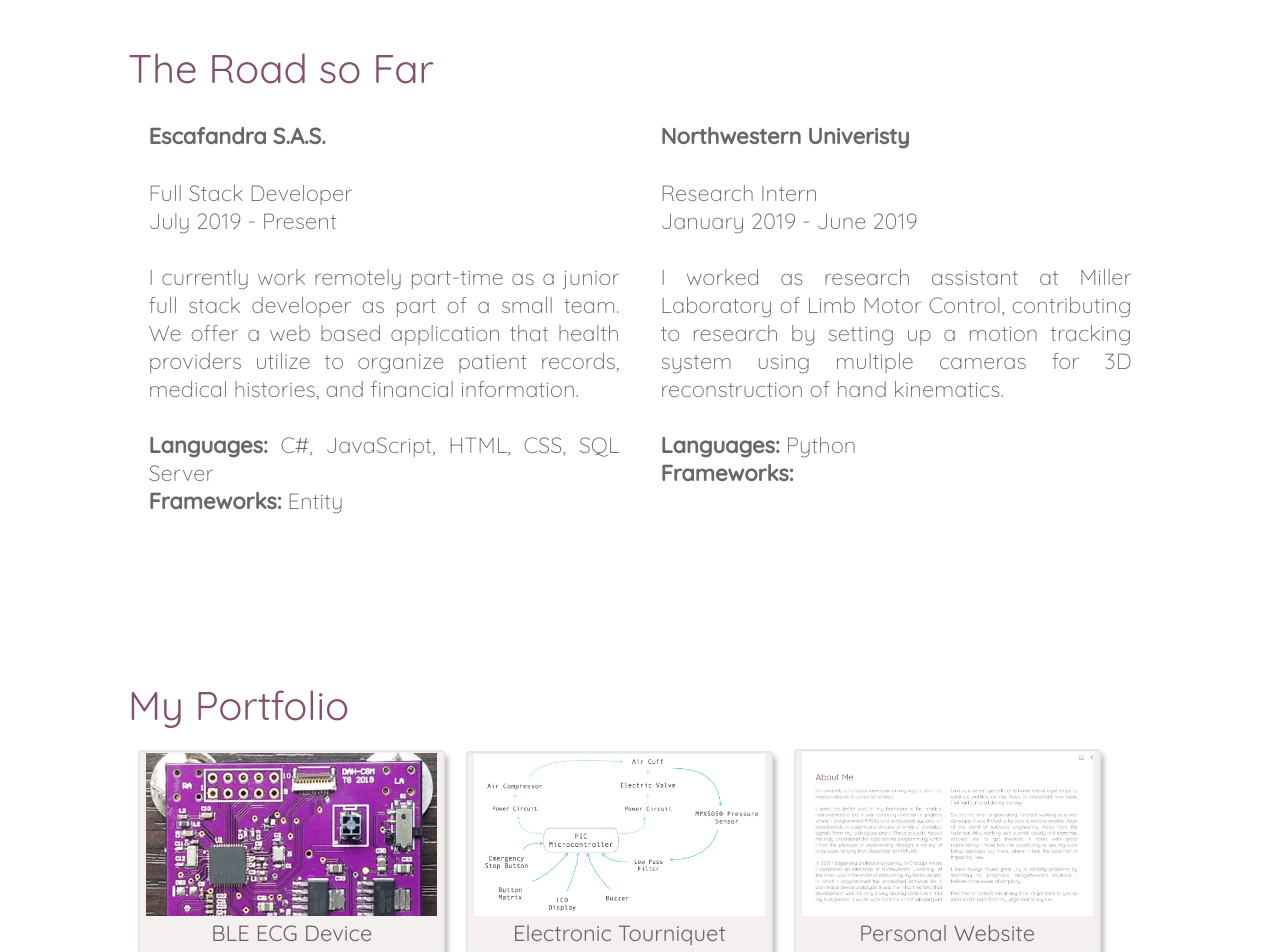
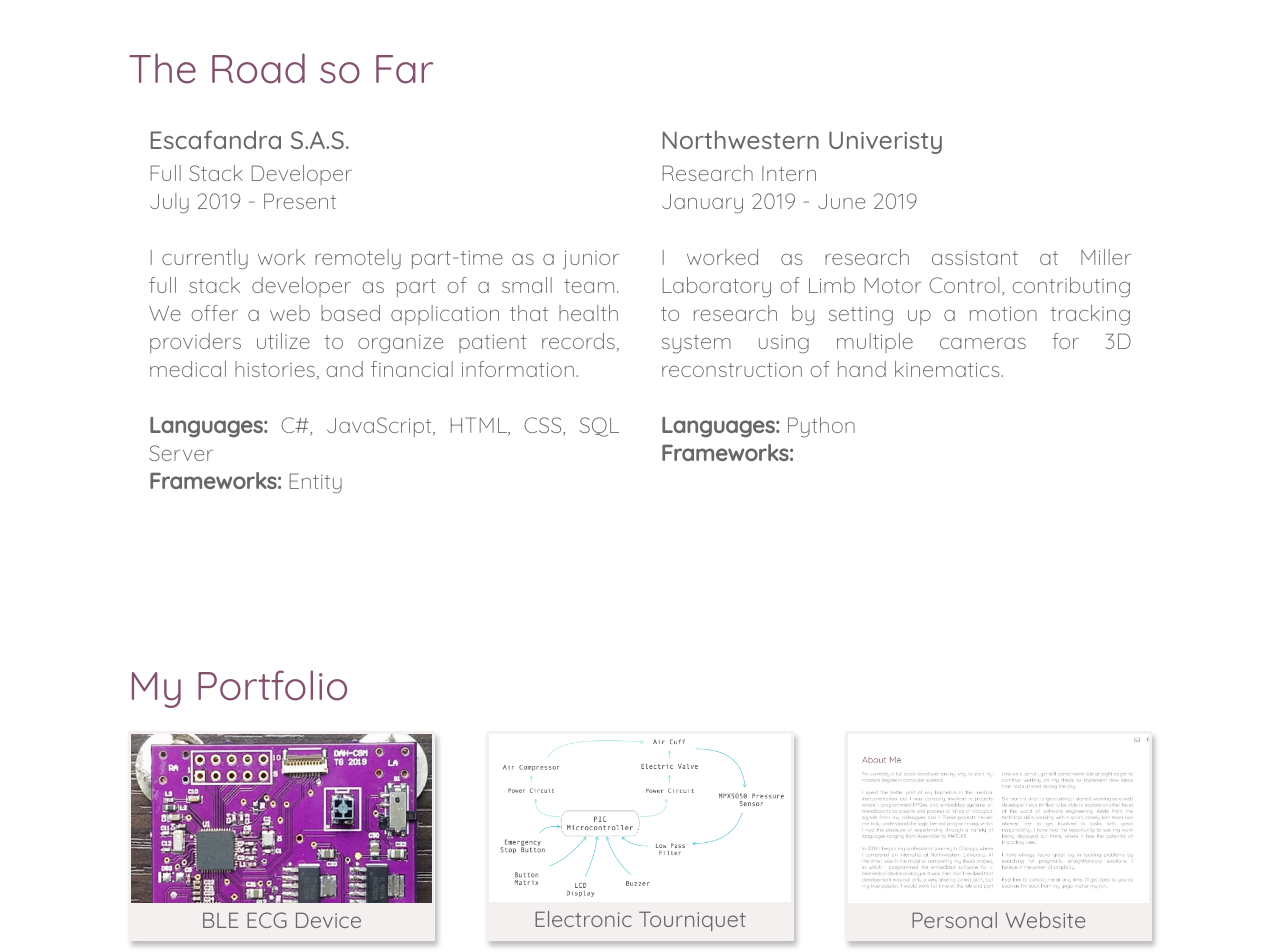
Before and after one commit to catalinagutierrez/personal-website, a React (Create React App) app: page / in a window 1280 px wide. Shown: the part 1800-2752 px from the top of the page. Built offline with nearby package versions, Linux system fonts and the light colour scheme.

Commit message:
Added header, updated portfolio and footer styles.

```diff
--- a/package.json
+++ b/package.json
@@ -3,12 +3,17 @@
   "version": "0.1.0",
   "private": true,
   "dependencies": {
+    "@fortawesome/fontawesome-svg-core": "^1.2.30",
+    "@fortawesome/free-brands-svg-icons": "^5.14.0",
+    "@fortawesome/free-solid-svg-icons": "^5.14.0",
+    "@fortawesome/react-fontawesome": "^0.1.11",
     "@testing-library/jest-dom": "^4.2.4",
     "@testing-library/react": "^9.5.0",
     "@testing-library/user-event": "^7.2.1",
     "node-sass": "^4.14.1",
     "react": "^16.13.1",
     "react-dom": "^16.13.1",
+    "react-router-dom": "^5.2.0",
     "react-scripts": "3.4.1"
   },
   "scripts": {
--- a/src/App.css
+++ b/src/App.css
@@ -25,11 +25,11 @@
   margin: 0px 0px 10px 0px;
 }
 
-img {
-  max-width:100%;
-  display: block;
-  margin-left: auto;
-  margin-right: auto;
+h4 {
+  font-weight: 500;
+  font-size: 25px;
+  color: #686868;
+  margin-bottom: 5px;
 }
 
 hr {
--- a/src/App.js
+++ b/src/App.js
@@ -3,10 +3,12 @@
 import IntroductionSection from './components/introduction-section/introduction-section.component';
 import BodySection from './components/body-section/body-section.component';
 import Footer from './components/footer/footer.component';
+import Header from './components/header/header.component';
 
 function App() {
   return (
     <div className="App">
+      <Header />
       <IntroductionSection />
       <BodySection type='AboutMe'/>
       <BodySection type='Experience'/>
--- a/src/components/footer/footer.component.jsx
+++ b/src/components/footer/footer.component.jsx
@@ -3,7 +3,7 @@
 
 const Footer = () => (
     <div className="footer">
-        <div class="footer-content">
+        <div className="footer-content">
                 <h2>
                     “Smile, breathe and go forward.”
                 </h2>
--- a/src/components/footer/footer.styles.scss
+++ b/src/components/footer/footer.styles.scss
@@ -4,6 +4,10 @@
     height: 30vh;
     margin-top: 5em;
     text-align: center;
+}
+
+h2 {
+    color: rgb(131,81,110);
 }
 
 .footer-content {
--- a/src/components/header/header.component.jsx
+++ b/src/components/header/header.component.jsx
@@ -0,0 +1,22 @@
+import React from 'react';
+import './header.styles.scss';
+
+import { FontAwesomeIcon } from '@fortawesome/react-fontawesome';
+import { faLinkedin, faGithub } from '@fortawesome/free-brands-svg-icons';
+import { faEnvelope  } from '@fortawesome/free-solid-svg-icons';
+
+const Header = () => (
+    <div className='header'>
+        <a href="https://www.linkedin.com/in/catalina-gutierrez-moreno/" target="_blank" rel="noopener noreferrer">
+            <FontAwesomeIcon icon={faLinkedin} />
+        </a>
+        <a href="https://www.github.com/catalinagutierrez/" target="_blank" rel="noopener noreferrer">
+            <FontAwesomeIcon icon={faGithub} />
+        </a>
+        <a href="mailto:cgutierrezm95@gmail.com" target="_blank" rel="noopener noreferrer">
+            <FontAwesomeIcon icon={ faEnvelope } />
+        </a>
+    </div>
+);
+
+export default Header;
--- a/src/components/header/header.styles.scss
+++ b/src/components/header/header.styles.scss
@@ -0,0 +1,19 @@
+.header {
+    background-color: rgb(255, 255, 255);
+    position: fixed;
+    top: 0;
+    width: 100%;
+}
+
+.header a {
+    float: right;
+    display: flex;
+    color: #9e9e9e;
+    text-align: center;
+    padding: 14px 16px;
+    text-decoration: none;
+}
+
+.header a:hover {
+    color:#b9999988;
+}
--- a/src/components/portfolio-entry/portfolio-entry.component.jsx
+++ b/src/components/portfolio-entry/portfolio-entry.component.jsx
@@ -1,6 +1,5 @@
 import React from 'react';
 import './portfolio-entry.styles.scss';
-
 
 const PortfolioEntry = ({ id, name, img, alt }) => (
     <button className='portfolio-entry'>
--- a/src/components/portfolio-entry/portfolio-entry.styles.scss
+++ b/src/components/portfolio-entry/portfolio-entry.styles.scss
@@ -1,14 +1,21 @@
 .portfolio-entry {
+    align-items: center;
     background-color: #b89b9b27;
-    border-radius: 3px;
-    border: 2px solid #e6e6e6;
+    border: none;
     box-shadow: 3px 5px 5px #bebebe;
     color: #686868;
     cursor: pointer;
+    display: flex;
+    flex-direction: column;
     font-family: 'Quicksand', sans-serif;
     font-size: 22px;
     line-height: 35px;
+    margin-top: 1em;
+    padding: 0.3%;
     outline: none;
     width: 30%;
-    margin: 2% 1% 2% 1%;
 }
+
+img {
+    width: 100%;
+}
--- a/src/components/portfolio/portfolio.styles.scss
+++ b/src/components/portfolio/portfolio.styles.scss
@@ -0,0 +1,5 @@
+.portfolio {
+    display: flex;
+    flex-direction: row;
+    justify-content: space-between;
+}
```
Also changed, not shown: 1 other file (tests, documents, lock files or other folders).
